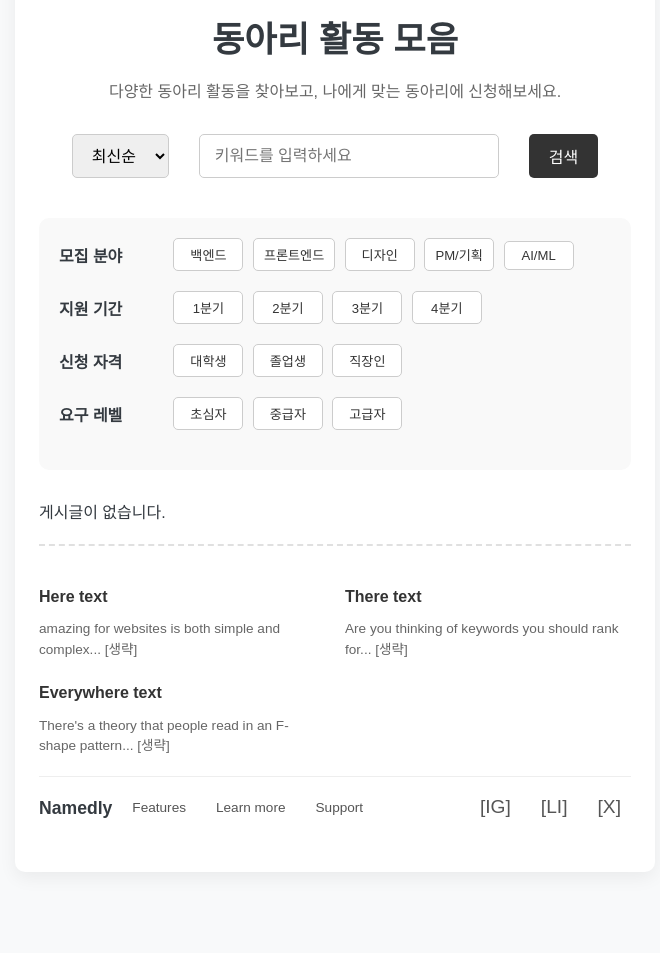
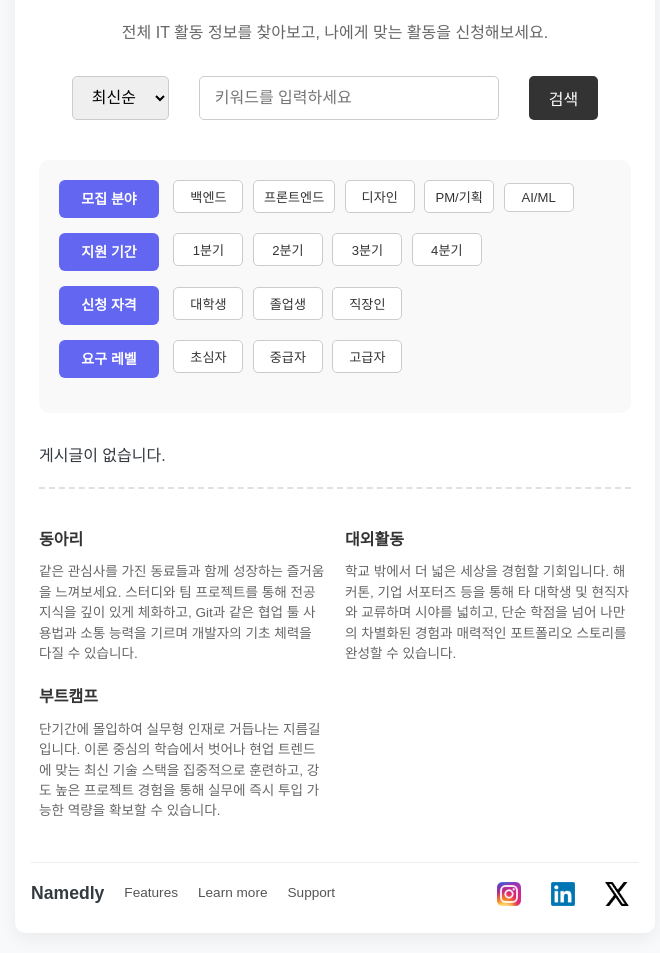
Before and after one commit to hyunsoo121/OpenSourceSW_team_5, a Django app: page /posts/ in a window 1280 px wide. Shown: the part 473-1426 px from the top of the page, without its empty margins (305-965 px from the left). Before the commit the page ends 1291 px from the top, so only its background shows below. Run offline with Django 4.2, Linux system fonts and the light colour scheme; data that the repository does not hold is empty.

Commit message:
feat: #52 mainPage, listPage 보강

```diff
--- a/posts/views.py
+++ b/posts/views.py
@@ -91,7 +91,11 @@ def posts_ajax_list(request):
 # 게시판 목록 페이지 렌더링 (기본)
 def posts_list(request):
     posts = Post.objects.filter(is_published=True).order_by("-created_at")
-    return render(request, "posts/posts_list.html", {"posts": posts})
+    return render(
+        request,
+        "posts/posts_list.html",
+        {"posts": posts, "category_name": "전체 IT 활동"},
+    )
 
 
 def posts_type_list(request, type_code):
@@ -102,8 +106,19 @@ def posts_type_list(request, type_code):
     posts = Post.objects.filter(is_published=True, type=type_code.lower()).order_by(
         "-created_at"
     )
+
+    category_name = "IT 활동"
+    if type_code == "club":
+        category_name = "IT 동아리"
+    elif type_code == "external":
+        category_name = "대외활동"
+    elif type_code == "bootcamp":
+        category_name = "부트캠프"
+
     return render(
-        request, "posts/posts_list.html", {"posts": posts, "type_code": type_code}
+        request,
+        "posts/posts_list.html",
+        {"posts": posts, "type_code": type_code, "category_name": category_name},
     )
 
 
--- a/static/css/posts/posts_list.css
+++ b/static/css/posts/posts_list.css
@@ -28,8 +28,15 @@
   font-weight: bold;
   margin-right: 10px;
   display: inline-block;
-  width: 100px;
+  width: auto;
+  min-width: 100px;
   vertical-align: middle;
+  background-color: #6366f1;
+  color: white;
+  padding: 8px 16px;
+  border-radius: 6px;
+  font-size: 14px;
+  text-align: center;
 }
 
 .filter-btn-group {
@@ -67,6 +74,7 @@
 
 .filter-btn.active:hover {
   background-color: #222;
+  color: white;
   border-color: #222;
 }
 
@@ -95,7 +103,9 @@
 .page-header-container {
   margin-bottom: 12px;
 }
+
 .page-footer-container {
+  margin-top: 40px;
   padding-top: 20px;
 }
 
@@ -300,21 +310,22 @@
 /* --- 7. Footer Area --- */
 .footer-columns {
   display: grid;
-  grid-template-columns: repeat(auto-fit, minmax(250px, 1fr));
-  gap: 30px;
-  margin-bottom: 30px;
+  grid-template-columns: repeat(auto-fit, minmax(200px, 1fr));
+  gap: 20px;
+  margin-bottom: 20px;
 }
 
 .footer-column h4 {
-  font-size: 1.1rem;
+  font-size: 1rem;
   font-weight: 700;
-  margin-bottom: 15px;
+  margin-bottom: 10px;
+  color: #333;
 }
 
 .footer-column p {
-  font-size: 0.9rem;
+  font-size: 0.85rem;
   color: #666;
-  line-height: 1.6;
+  line-height: 1.5;
 }
 
 .footer-bottom-bar {
@@ -322,10 +333,10 @@
   justify-content: space-between;
   align-items: center;
   flex-wrap: wrap;
-  gap: 20px;
-  padding: 25px 0;
-  border-top: 1px solid #e0e0e0;
-  font-size: 0.9rem;
+  gap: 10px;
+  padding-top: 15px;
+  border-top: 1px solid #eee;
+  font-size: 0.85rem;
 }
 
 .footer-links {
@@ -358,6 +369,13 @@
   color: #555;
   font-size: 1.2rem;
   text-decoration: none;
+}
+
+.footer-socials img {
+  width: 24px;
+  height: 24px;
+  vertical-align: middle;
+  margin-right: 10px;
 }
 
 /* --- 8. Small Utilities --- */
--- a/templates/posts/posts_list.html
+++ b/templates/posts/posts_list.html
@@ -3,94 +3,6 @@
 
 {% block extra_css %}
 <link rel="stylesheet" href="{% static 'css/posts/posts_list.css' %}">
-<style>
-    /* posts_list.css에다 넣으려고 했는데 자꾸 엉켜서 여기에다 넣었습니다.. */
-    /* 필터 Button 스타일 */
-    .filter-btn.active {
-        background-color: #333;
-        color: white;
-        border-color: #333;
-    }
-
-    .filter-btn.active:hover {
-        background-color: #222;
-        color: white;
-        border-color: #222;
-    }
-
-    .filter-group {
-        margin-bottom: 15px;
-    }
-
-    .filter-title {
-        font-weight: bold;
-        margin-right: 10px;
-        display: inline-block;
-        width: 100px;
-        vertical-align: middle;
-    }
-
-    .filter-btn-group {
-        display: inline-block;
-        vertical-align: middle;
-    }
-
-    .filter-btn {
-        margin-right: 5px;
-        margin-bottom: 5px;
-        min-width: 70px;
-        text-align: center;
-        padding: 8px 12px;
-    }
-
-    /* base.css에서 삭제됐던 Footer Styles 내용 적용*/
-    .page-footer-container {
-        margin-top: 40px;
-        padding-top: 20px;
-    }
-
-    .footer-columns {
-        display: grid;
-        grid-template-columns: repeat(auto-fit, minmax(200px, 1fr));
-        gap: 20px;
-        margin-bottom: 20px;
-    }
-
-    .footer-column h4 {
-        font-size: 1rem;
-        font-weight: 700;
-        margin-bottom: 10px;
-        color: #333;
-    }
-
-    .footer-column p {
-        font-size: 0.85rem;
-        color: #666;
-        line-height: 1.5;
-    }
-
-    .footer-bottom-bar {
-        display: flex;
-        justify-content: space-between;
-        align-items: center;
-        flex-wrap: wrap;
-        gap: 10px;
-        padding-top: 15px;
-        border-top: 1px solid #eee;
-        font-size: 0.85rem;
-    }
-
-    .footer-links a,
-    .footer-socials a {
-        color: #555;
-        text-decoration: none;
-        margin-right: 10px;
-    }
-
-    .footer-links a:hover {
-        text-decoration: underline;
-    }
-</style>
 {% endblock %}
 
 {% block content %}
@@ -110,8 +22,13 @@
 
 <div class="info-container">
     <div class="info-header">
-        <h2>동아리 활동 모음</h2>
-        <p>다양한 동아리 활동을 찾아보고, 나에게 맞는 동아리에 신청해보세요.</p>
+        {% if category_name %}
+        <h2>{{ category_name }} 모음</h2>
+        <p>{{ category_name }} 정보를 찾아보고, 나에게 맞는 활동을 신청해보세요.</p>
+        {% else %}
+        <h2>전체 IT 활동 모음</h2>
+        <p>다양한 IT 활동을 찾아보고, 나에게 맞는 활동에 신청해보세요.</p>
+        {% endif %}
     </div>
 
     <div class="search-bar">
@@ -189,17 +106,32 @@
 
 <div class="page-footer-container">
     <div class="footer-columns">
+        <div class="footer-columns">
             <div class="footer-column">
-            <h4>Here text</h4>
-            <p>amazing for websites is both simple and complex... [생략]</p>
+                <h4>동아리</h4>
+                <p>
+                    같은 관심사를 가진 동료들과 함께 성장하는 즐거움을 느껴보세요.
+                    스터디와 팀 프로젝트를 통해 전공 지식을 깊이 있게 체화하고,
+                    Git과 같은 협업 툴 사용법과 소통 능력을 기르며 개발자의 기초 체력을 다질 수 있습니다.
+                </p>
             </div>
             <div class="footer-column">
-            <h4>There text</h4>
-            <p>Are you thinking of keywords you should rank for... [생략]</p>
+                <h4>대외활동</h4>
+                <p>
+                    학교 밖에서 더 넓은 세상을 경험할 기회입니다.
+                    해커톤, 기업 서포터즈 등을 통해 타 대학생 및 현직자와 교류하며 시야를 넓히고,
+                    단순 학점을 넘어 나만의 차별화된 경험과 매력적인 포트폴리오 스토리를 완성할 수 있습니다.
+                </p>
             </div>
             <div class="footer-column">
-            <h4>Everywhere text</h4>
-            <p>There's a theory that people read in an F-shape pattern... [생략]</p>
+                <h4>부트캠프</h4>
+                <p>
+                    단기간에 몰입하여 실무형 인재로 거듭나는 지름길입니다.
+                    이론 중심의 학습에서 벗어나 현업 트렌드에 맞는 최신 기술 스택을 집중적으로 훈련하고,
+                    강도 높은 프로젝트 경험을 통해 실무에 즉시 투입 가능한 역량을 확보할 수 있습니다.
+                </p>
+            </div>
+        </div>
     </div>
 </div>
 <div class="footer-bottom-bar">
@@ -210,7 +142,9 @@
         <a href="#">Support</a>
     </div>
     <div class="footer-socials">
-            <a href="#">[IG]</a> <a href="#">[LI]</a> <a href="#">[X]</a>
+        <a href="#"><img src="{% static 'images/instagram_icon.png' %}" alt="Instagram"></a>
+        <a href="#"><img src="{% static 'images/linkedin_icon.png' %}" alt="LinkedIn"></a>
+        <a href="#"><img src="{% static 'images/x_icon.png' %}" alt="X"></a>
     </div>
 </div>
 </div>
```
Also changed, not shown: templates/main/main.html (+13 -9 lines), static/images/card-3.jpg (added), static/images/instagram_icon.png (added), static/images/it-hero-image.jpg (added), static/images/linkedin_icon.png (added), static/images/x_icon.png (added). Lines whose indentation alone changed are shown as unchanged.
